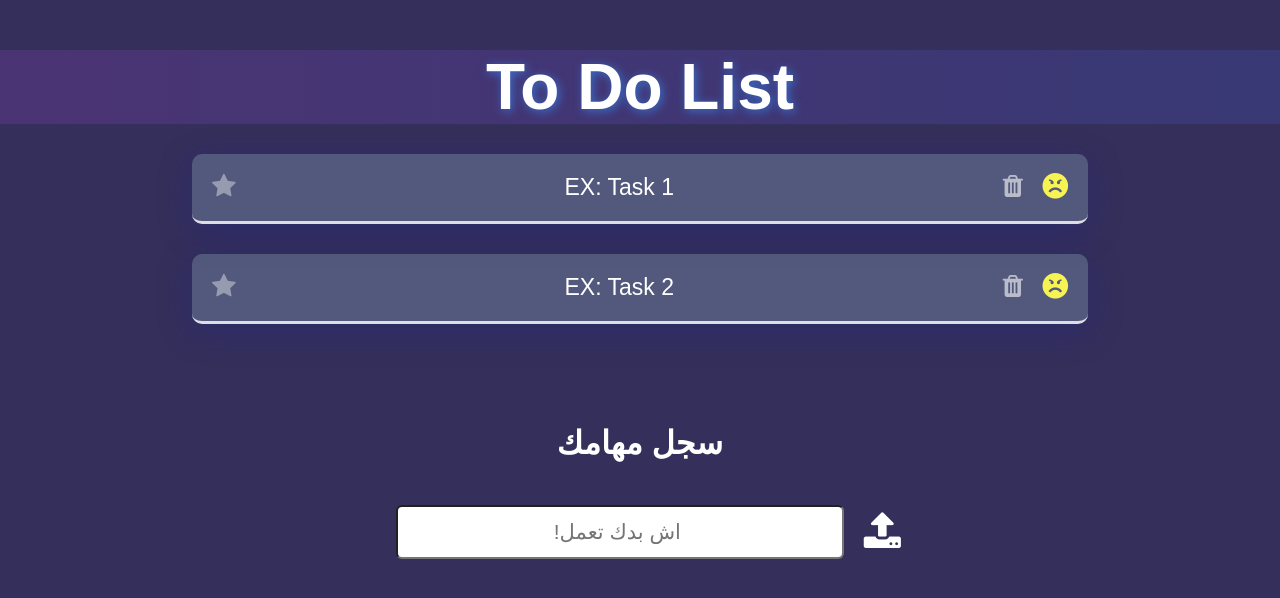
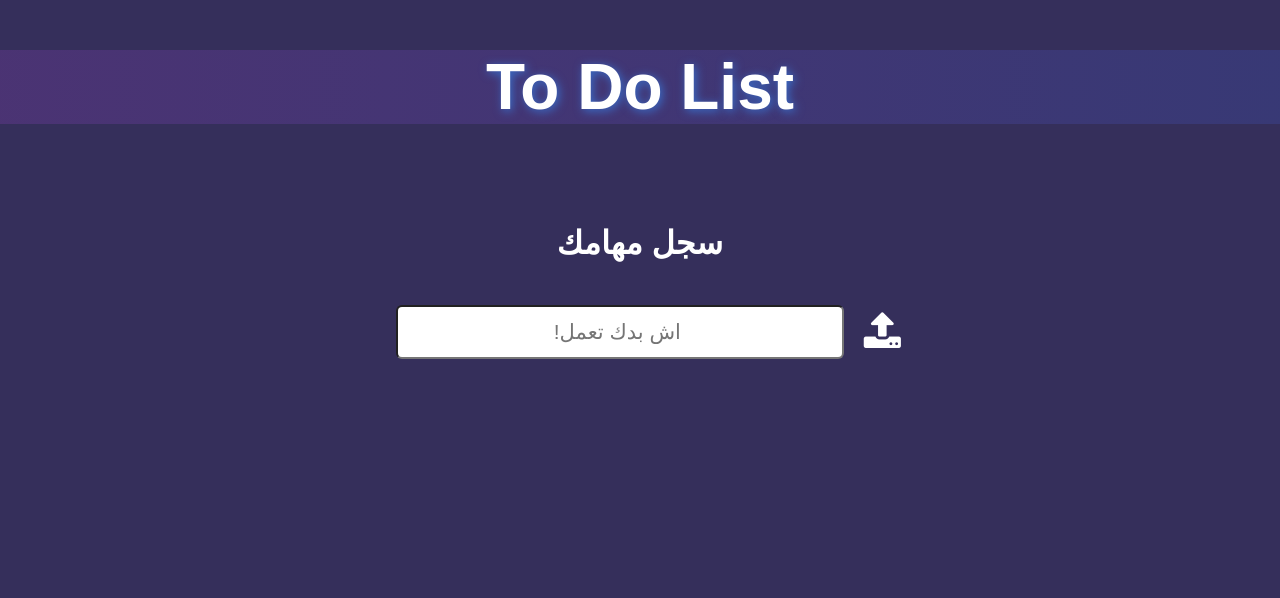
Before and after one commit to Bshar-Bkaya/Work-List, a plain HTML site: page index.html in a window 1280 px wide. Drawn offline with Linux system fonts and the light colour scheme; files whose address does not match are found by name.

Commit message:
Adding Style to scrollbar and fixed bag

```diff
--- a/index.html
+++ b/index.html
@@ -47,5 +47,6 @@
     </div>
     <!-- Add sweetalert -->
     <script src="package/dist/sweetalert2.all.min.js"></script>
+    <link href="package/dist/sweetalert2.min.css" rel="" />
   </body>
 </html>
--- a/main.js
+++ b/main.js
@@ -119,6 +119,10 @@ containerTask.addEventListener("mouseout", (e) => {
 
 // Function to creat old tasks
 (function creatOldTasks() {
+  if (localStorage.length != 1) {
+    // remove the Ex tasks
+    containerTask.innerHTML = "";
+
     // For to print the old tasks
     for (let [key, value] of Object.entries(localStorage)) {
       if (key == "i") continue;
@@ -137,4 +141,5 @@ containerTask.addEventListener("mouseout", (e) => {
       // Focus on field
       input.focus();
     }
+  }
 })();
--- a/style.css
+++ b/style.css
@@ -9,6 +9,34 @@ body {
   background-color  : #352f5b;
   color             : #fff;
 }
+
+/* Start Style to scrollbar*/
+::-webkit-scrollbar {
+  width  : 1.1rem;
+}
+
+::-webkit-scrollbar-track {
+  border         : 7px solid #2b3668;
+  box-shadow     : inset 0 0 2.5px 2px rgba(0, 0, 0, 0.5);
+  border-radius  : 2rem;
+}
+
+::-webkit-scrollbar-thumb {
+  background     : linear-gradient(90deg, #7a42a8, #4a698b);
+  border-radius  : 1rem;
+}
+
+::-webkit-scrollbar-thumb:hover {
+  /* background  : linear-gradient(270deg, #693bbe, #8b6e99e3, #364485f1); */
+  background  : linear-gradient(280deg, #693bbe, #8b6e99e3, #364485f1);
+}
+
+/* for Firefox */
+html {
+  scrollbar-color  : #9e4673 #3d4a59;
+}
+
+/* End Style to scrollbar*/
 
 h1 {
   text-align        : center;
```
Lines whose indentation alone changed are shown as unchanged.
